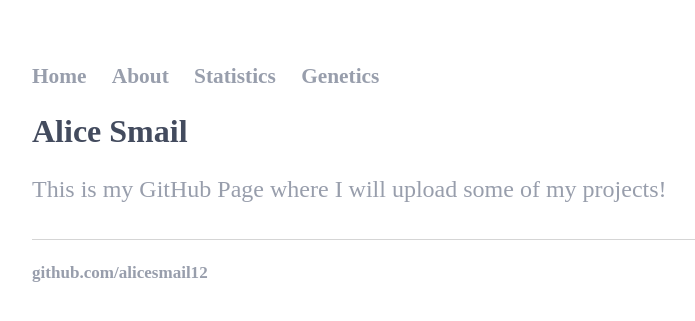
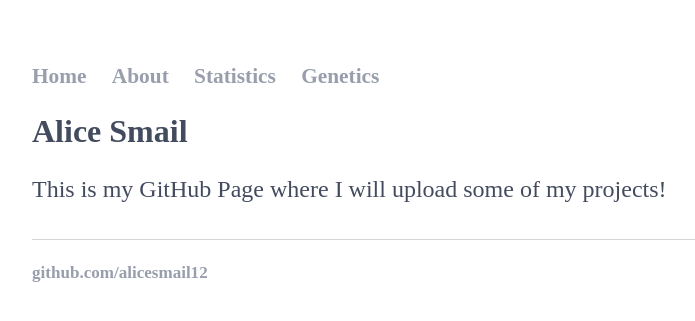
Before and after one commit to alicesmail12/alicesmail12.github.io, a Jekyll site: the page built from index.html, in a window 1280 px wide. Shown: the top 321 px of the page, without its empty margins (160-855 px from the left). Built offline with Jekyll 4.4.1, drawn with Linux system fonts in a browser that asks for light colours; some web fonts are replaced.

Commit message:
Update main.css

```diff
--- a/css/main.css
+++ b/css/main.css
@@ -105,5 +105,5 @@ subtitle {
     font-size: 18pt;
     font-family: 'Radio Canada Big';
     line-height: 36px;
-    color: #989eac;
+    color: #434b5e;
 }
```
